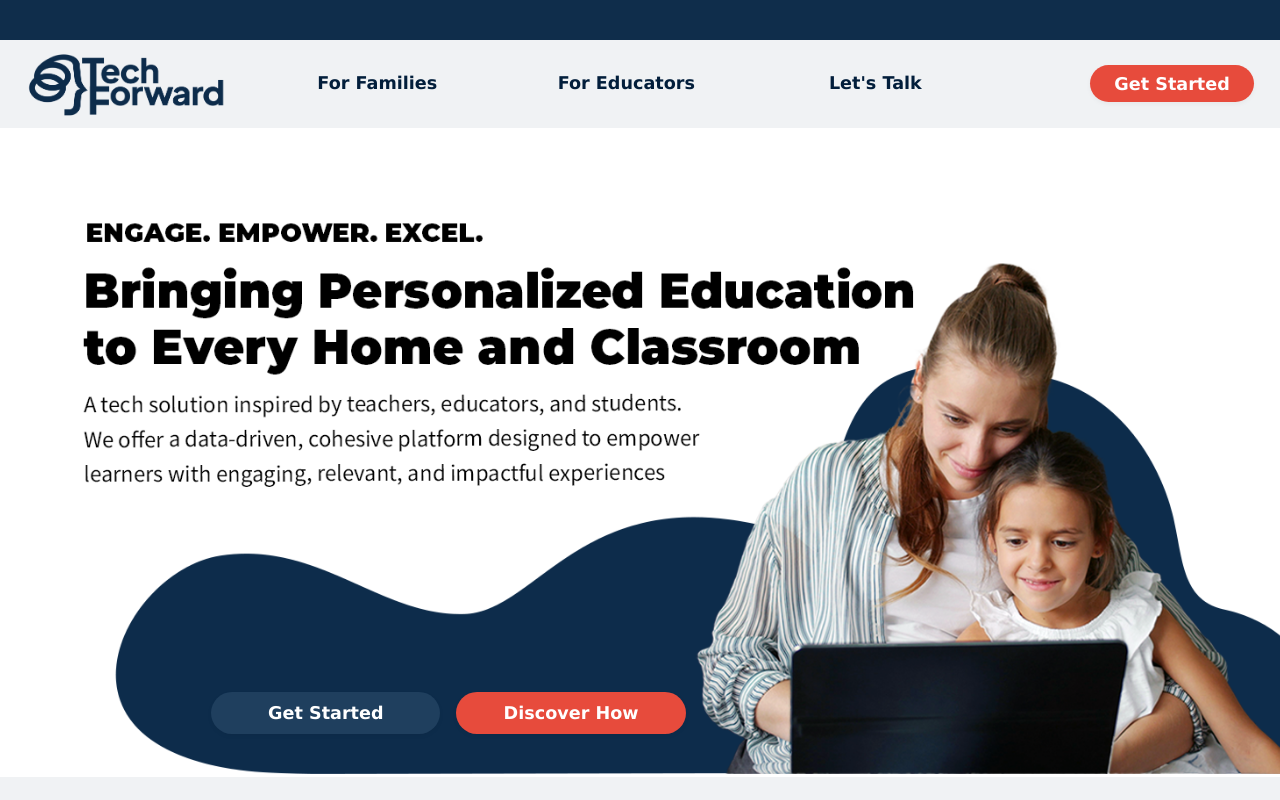
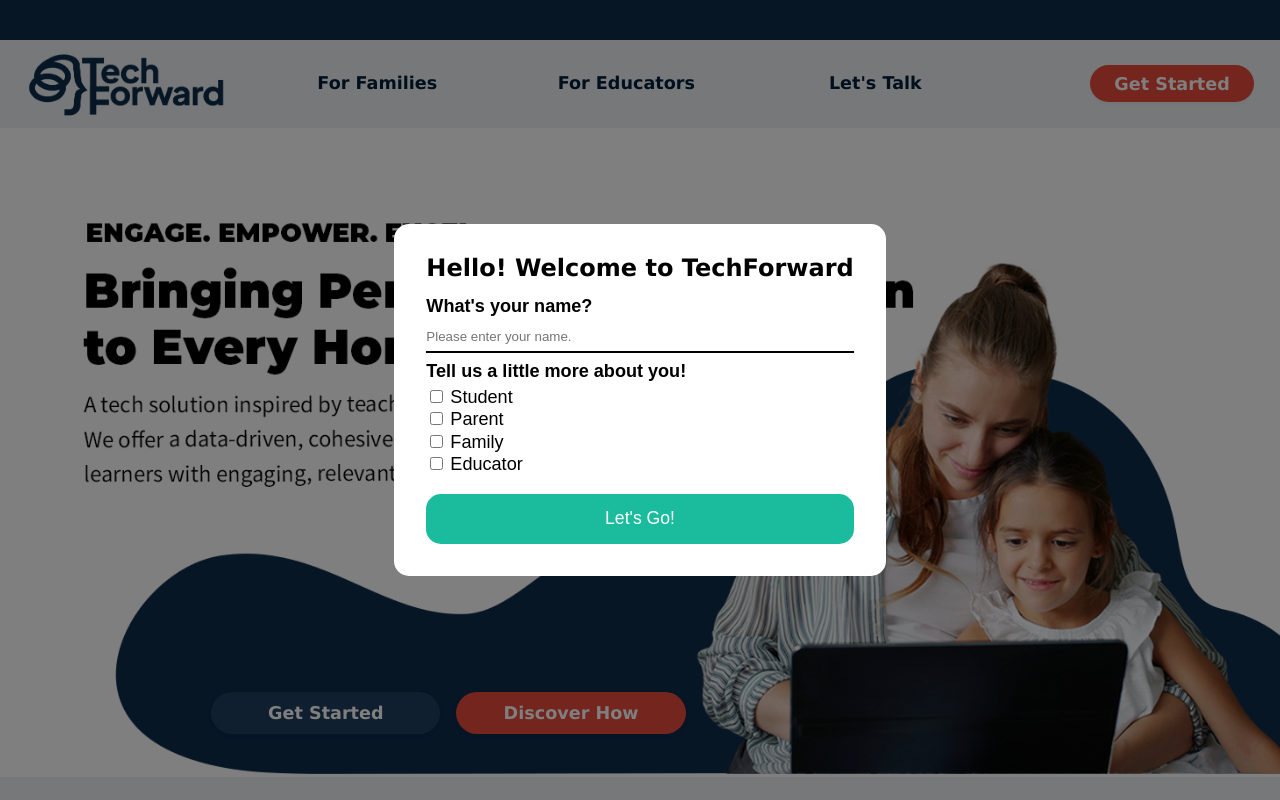
Before and after one commit to ashleyshanks/techedu, a plain HTML site: page index.html in a window 1280 px wide. Shown: the top 800 px of the page. Drawn offline with nearby package versions, Linux system fonts and the light colour scheme; no server answers; a web font is replaced by a local one.

Commit message:
intro video

```diff
--- a/index.html
+++ b/index.html
@@ -23,11 +23,8 @@
     <script src="https://ajax.googleapis.com/ajax/libs/jquery/3.7.1/jquery.min.js"></script>
   </head>
   <body>
-    <!-- <div id="videoWrapper">
-      <video id="heroVideo" autoplay muted playsinline>
-        <source src="TechForward.mp4" type="video/mp4" />
-      </video>
-    </div> -->
+    <div id="videoWrapper"></div>
+
     <header>
       <h1 class="sr-only">TechForward</h1>
       <div id="announcement-bar"></div>
@@ -364,6 +361,42 @@
         >
       </div>
     </footer>
+
+    <div class="popup-overlay hidden">
+      <div id="form-popup">
+        <p class="subheading">Hello! Welcome to TechForward</p>
+        <form id="myForm">
+          <label for="name">What's your name?</label>
+          <input
+            type="text"
+            id="name"
+            name="name"
+            placeholder="Please enter your name."
+            required
+          />
+
+          <p>Tell us a little more about you!</p>
+          <div>
+            <input type="checkbox" id="student" name="role" value="Student" />
+            <label for="student">Student</label>
+          </div>
+
+          <div>
+            <input type="checkbox" id="parent" name="role" value="Parent" />
+            <label for="parent">Parent</label>
+          </div>
+          <div>
+            <input type="checkbox" id="family" name="role" value="Family" />
+            <label for="family">Family</label>
+          </div>
+          <div>
+            <input type="checkbox" id="educator" name="role" value="Educator" />
+            <label for="educator">Educator</label>
+          </div>
+          <button type="submit" id="enter">Let's Go!</button>
+        </form>
+      </div>
+    </div>
     <script type="text/javascript" src="slick/slick.min.js"></script>
     <script src="main.js"></script>
   </body>
--- a/main.js
+++ b/main.js
@@ -1,17 +1,82 @@
 "use strict";
 
-// const videoWrapper = document.getElementById("videoWrapper");
-// const introVideo = document.getElementById("heroVideo");
+$(() => {
+  const savedName = localStorage.getItem("userName");
+  console.log("savedName is");
+  console.log(savedName);
+  if (savedName) {
+    $("#name").val(savedName);
+    welcome(savedName);
+  } else {
+    console.log("No name!");
+    getName();
+  }
 
-// introVideo.addEventListener("ended", () => {
-//   videoWrapper.style.opacity = "0";
+  loadTestimonials();
 
-//   setTimeout(() => {
-//     videoWrapper.remove();
-//   }, 1000);
-// });
+  let count = localStorage.getItem("pageLoads");
+  count = count ? parseInt(count) + 1 : 1;
+  localStorage.setItem("pageLoads", count);
 
-$(() => {
+  // console.log("Page has loaded:", count, "times");
+
+  if (count === 1 || count % 10 === 0) {
+    playVideo();
+  }
+
+  function playVideo() {
+    const video = `<video id="heroVideo" autoplay muted playsinline>
+        <source src="TechForward.mp4" type="video/mp4" />
+      </video>`;
+
+    const $videoWrapper = $("#videoWrapper");
+    $videoWrapper.prepend(video);
+
+    setTimeout(() => {
+      $videoWrapper.fadeOut(1000, () => {
+        $videoWrapper.html("");
+      });
+    }, 2000);
+  }
+
+  function getName() {
+    const $formPopup = $("#form-popup");
+    const $overlay = $(".popup-overlay");
+    const $form = $("#myForm");
+    const $submit = $("#enter");
+    let name = "";
+
+    if (!name) {
+      $formPopup.removeClass("hidden");
+      $overlay.removeClass("hidden");
+    } else {
+      $formPopup.addClass("hidden");
+      $overlay.addClass("hidden");
+    }
+
+    $form.on("submit", (e) => {
+      e.preventDefault();
+
+      name = $("#name").val();
+      name = name.charAt(0).toUpperCase() + name.slice(1);
+
+      if (name) {
+        $formPopup.addClass("hidden");
+        $overlay.addClass("hidden");
+      }
+
+      localStorage.setItem("userName", name);
+      welcome(name);
+    });
+  }
+
+  function welcome(name) {
+    let welcome = `<p>Welcome to the future, ${name}!</p>`;
+    const $announcements = $("#announcement-bar");
+    $announcements.prepend(welcome);
+  }
+
+  function loadTestimonials() {
     const $testimonials = $("#testimonial-slider");
 
     let testimonialHTML = "";
@@ -40,10 +105,6 @@ $(() => {
       });
 
       $testimonials.prepend(testimonialHTML);
-    // const $prevBtn = $("#prevBtn");
-    // const $nextBtn = $("#nextBtn");
-    // console.log($prevBtn);
-
       const $arrowBtns = $("#slider-btns");
 
       const prevArrow = `<button type="button" id="prevBtn" class="slider slick-prev">
@@ -103,10 +164,10 @@ $(() => {
         arrows: true,
         slidesToShow: 3,
         slidesToScroll: 1,
-      // appendArrows: $("#testimonials"),
         prevArrow: prevArrow,
         nextArrow: nextArrow,
         appendArrows: $arrowBtns,
       });
     });
+  }
 });
--- a/styles.css
+++ b/styles.css
@@ -188,6 +188,7 @@ p,
 small,
 input,
 #sitemap-social a,
+label,
 input::placeholder,
 blockquote {
   font-family: var(--font-family-body);
@@ -202,7 +203,8 @@ h3,
 }
 
 nav a,
-a.btn {
+a.btn,
+#enter {
   font-size: var(--display-md-size);
 }
 
@@ -227,7 +229,8 @@ h3 {
 }
 
 p,
-.testimonial h3 {
+.testimonial h3,
+label {
   font-size: var(--body-md-size);
 }
 
@@ -377,8 +380,10 @@ nav ul {
   overflow: hidden;
 }
 
-.hidden {
-  display: none;
+.hidden,
+#popup-overlay.hidden,
+.popup-overlay.hidden {
+  display: none !important;
 }
 
 #data,
@@ -619,19 +624,19 @@ footer p {
   flex-direction: row;
 }
 
-form {
+footer form {
   display: grid;
   grid-template-columns: 5fr 1fr;
   grid-gap: 0.9em;
   margin-top: 1.3em;
 }
 
-input,
+#email,
 button {
   border: none;
 }
 
-input {
+#email {
   border-radius: var(--card-corner-r);
   background-color: var(--lt-navy);
   height: 50px;
@@ -648,7 +653,7 @@ button {
   width: 50px;
 }
 
-input::placeholder {
+#email::placeholder {
   color: rgba(255, 255, 255, 0.772);
   font-size: var(--body-small-size);
 }
@@ -663,3 +668,77 @@ input::placeholder {
 }
 
 /* - - -  - - - -------- FOOTER END ----------- - - - - - -  */
+#form-popup p.subheading {
+  font-weight: 700;
+  margin-bottom: 0.7em;
+}
+
+#form-popup p,
+#form-popup form > label {
+  font-weight: 600;
+}
+
+#form-popup {
+  position: fixed;
+  display: inline-flex;
+  flex-direction: column;
+  background-color: white;
+  border-radius: var(--card-corner-r);
+  padding: 2em;
+}
+
+form {
+  display: flex;
+  flex-direction: column;
+}
+
+#form-popup form p {
+  margin-top: 0.5em;
+}
+
+#name {
+  padding: 0.5em 0;
+  border: none;
+  border-bottom: 2px solid black;
+}
+
+#form-popup form p,
+#form-popup form > label {
+  margin-bottom: 0.4em;
+}
+
+#form-popup div {
+  margin-bottom: 0.2em;
+}
+
+#enter {
+  display: block;
+  width: 100%;
+  margin: 0 auto;
+  margin-top: 1em;
+  color: white;
+  background-color: var(--teal);
+  cursor: pointer;
+}
+
+.popup-overlay {
+  position: fixed; /* Stay in place on scroll */
+  top: 0;
+  left: 0;
+  width: 100vw; /* Full viewport width */
+  height: 100vh; /* Full viewport height */
+  background: rgba(0, 0, 0, 0.5); /* Semi-transparent background */
+
+  display: flex; /* Use flexbox */
+  justify-content: center; /* Center horizontally */
+  align-items: center; /* Center vertically */
+
+  z-index: 9999; /* On top */
+}
+
+#announcement-bar {
+  color: white;
+  display: flex;
+  align-items: center;
+  justify-content: center;
+}
```
Lines whose indentation alone changed are shown as unchanged.
